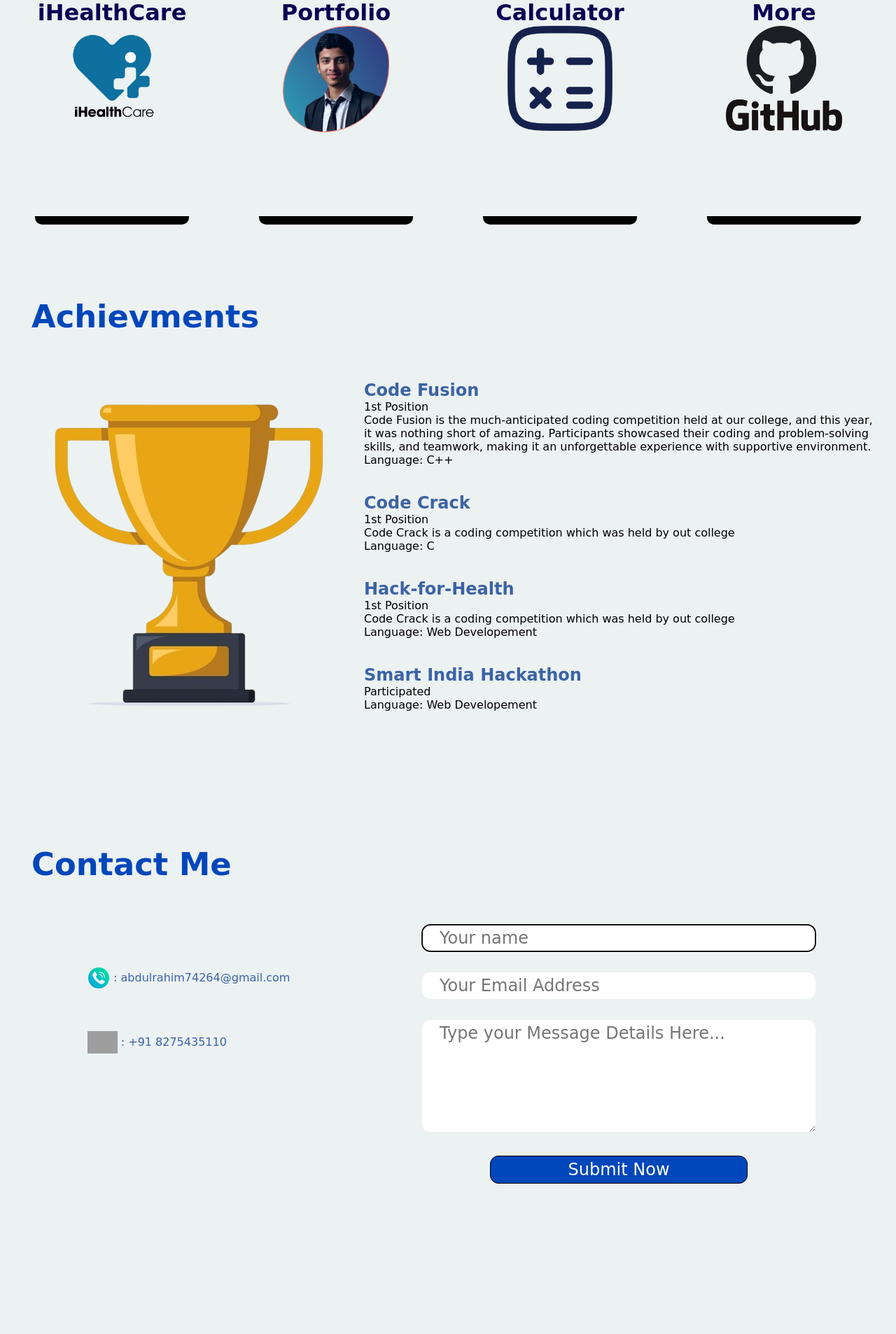
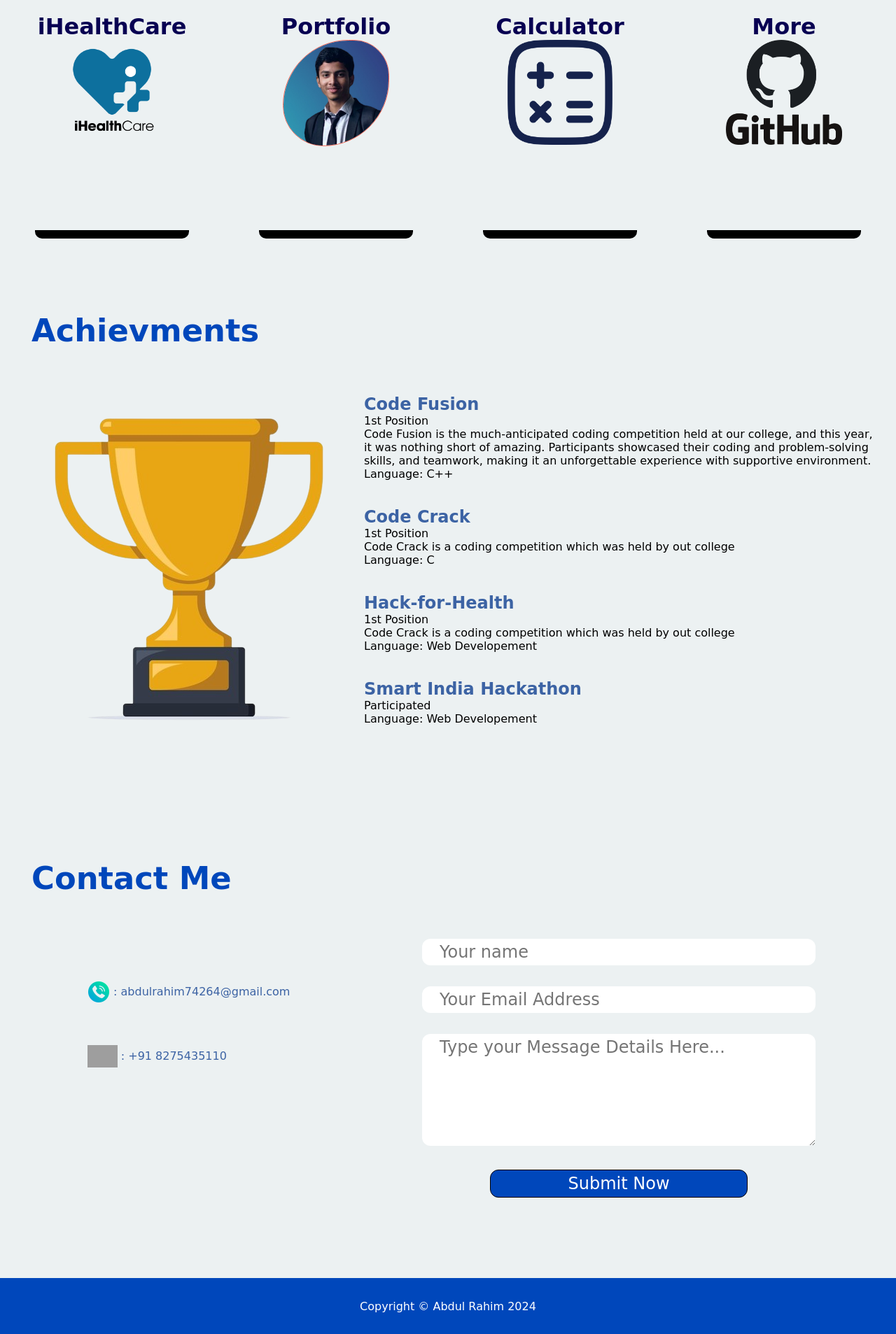
Before and after one commit to Abdul0925/Portfolio, a PHP site: page / in a window 1280 px wide. Shown: the part 2498-4405 px from the top of the page at 70% size. Before the commit the page ends 4190 px from the top, so only its background shows below. Run offline with PHP 8.4, Linux system fonts and the light colour scheme; grey boxes are pictures that could not be loaded.

Commit message:
New section added

```diff
--- a/assets/css/style.css
+++ b/assets/css/style.css
@@ -23,8 +23,8 @@
 /* Handle */
 ::-webkit-scrollbar-thumb {
   background: var(--primary-color);
-  border-radius: 10px;
-  height: 10px;
+  /* border-radius: 25px; */
+  height: 3px;
 }
 
 /* Handle on hover */
@@ -237,11 +237,11 @@
   justify-content: center;
 }
 .about li{
-  padding-left: 70px;
+  padding-left: 60px;
 }
 
 .about img{
-  height: 60px;
+  height: 80px;
 }
 
 .about .spara{
@@ -321,6 +321,7 @@
 
 .qualification-about{
   border: 1px solid black;
+  border-radius: 12px;
   padding: 20px;
   margin: 20px;
 }
@@ -513,3 +514,19 @@
 }
 
 /* End Contact */
+
+/* footer */
+
+footer{
+  /* display: flex; */
+  background-color: var(--primary-color);
+  height: 80px;
+  color: white;
+}
+.footer{
+  display: flex;
+align-items: center;
+justify-content: center;
+height: 80px;
+}
+/* end footer */
--- a/index.html
+++ b/index.html
@@ -328,29 +328,29 @@
     <!-- Achievments-->
 
     <div class="achivements" id="achivements">
-        <h1 class="acheivementsh1">Achievments</h1>
+        <h1 class="acheivementsh1" data-aos="zoom-in-down">Achievments</h1>
         <div class="container">
             <img src="assets/img/trophy_removebg-preview.png" alt="">
             <div class="achivementsdetails">
-                <h2>Code Fusion</h2>
-                <p>1st Position</p>
-                <p>Code Fusion is the much-anticipated coding competition held at our college, and this year, it was nothing short of amazing. Participants showcased their coding and problem-solving skills, and teamwork, making it an unforgettable experience with supportive environment.</p>
-                <p>Language: C++</p>
+                <h2 data-aos="fade-up">Code Fusion</h2>
+                <p data-aos="fade-up">1st Position</p>
+                <p data-aos="fade-up">Code Fusion is the much-anticipated coding competition held at our college, and this year, it was nothing short of amazing. Participants showcased their coding and problem-solving skills, and teamwork, making it an unforgettable experience with supportive environment.</p>
+                <p data-aos="fade-up">Language: C++</p>
                 <br><br>
-                <h2>Code Crack</h2>
-                <p>1st Position</p>
-                <p>Code Crack is a coding competition which was held by out college</p>
-                <p>Language: C</p>
+                <h2 data-aos="fade-up">Code Crack</h2>
+                <p data-aos="fade-up">1st Position</p>
+                <p data-aos="fade-up">Code Crack is a coding competition which was held by out college</p>
+                <p data-aos="fade-up">Language: C</p>
                 <br><br>
-                <h2>Hack-for-Health</h2>
-                <p>1st Position</p>
-                <p>Code Crack is a coding competition which was held by out college</p>
-                <p>Language: Web Developement</p>
+                <h2 data-aos="fade-up">Hack-for-Health</h2>
+                <p data-aos="fade-up">1st Position</p>
+                <p data-aos="fade-up">Code Crack is a coding competition which was held by out college</p>
+                <p data-aos="fade-up">Language: Web Developement</p>
                 <br><br>
-                <h2>Smart India Hackathon</h2>
-                <p>Participated</p>
-                <p></p>
-                <p>Language: Web Developement</p>
+                <h2 data-aos="fade-up">Smart India Hackathon</h2>
+                <p data-aos="fade-up">Participated</p>
+                <p data-aos="fade-up"></p>
+                <p data-aos="fade-up">Language: Web Developement</p>
             </div>
 
         </div>
@@ -360,18 +360,18 @@
 
     <!-- Contact -->
     <div class="contact">
-        <h1 class="contacth1">Contact Me</h1>
+        <h1 class="contacth1" data-aos="zoom-in-down">Contact Me</h1>
         <div class="container">
-            <div class="contact-detailes">
+            <div class="contact-detailes" data-aos="fade-up">
                 <p><a href="mailto:abdulrahim74264@gmail.com" > <img src="assets/img/telephone-call.png" alt=""> : abdulrahim74264@gmail.com</a></p>
                 <p><a href="tel:+918275435110" ><img src="assets/img/mail.png" alt=""> : +91 8275435110</a></p>
             </div>
-            <div class="form-container">
+            <div class="form-container" data-aos="fade-up">
                 <form id="contact" action="assets/php/contact.php" method="post">
                     <!-- <h1>Contact Form</h1> -->
 
                     <fieldset>
-                        <input placeholder="Your name" name="name" type="text" tabindex="1" autofocus>
+                        <input placeholder="Your name" name="name" type="text" tabindex="1" >
                     </fieldset>
                     <fieldset>
                         <input placeholder="Your Email Address" name="email" type="email" tabindex="2">
@@ -390,6 +390,13 @@
     <!-- End Contact -->
 
 
+    <!-- footer -->
+    <Footer>
+        <div class="footer">
+            Copyright &copy; Abdul Rahim 2024
+        </div>
+    </Footer>
+<!-- end footer -->
 
     <script src="https://unpkg.com/aos@next/dist/aos.js"></script>
     <script>
```
